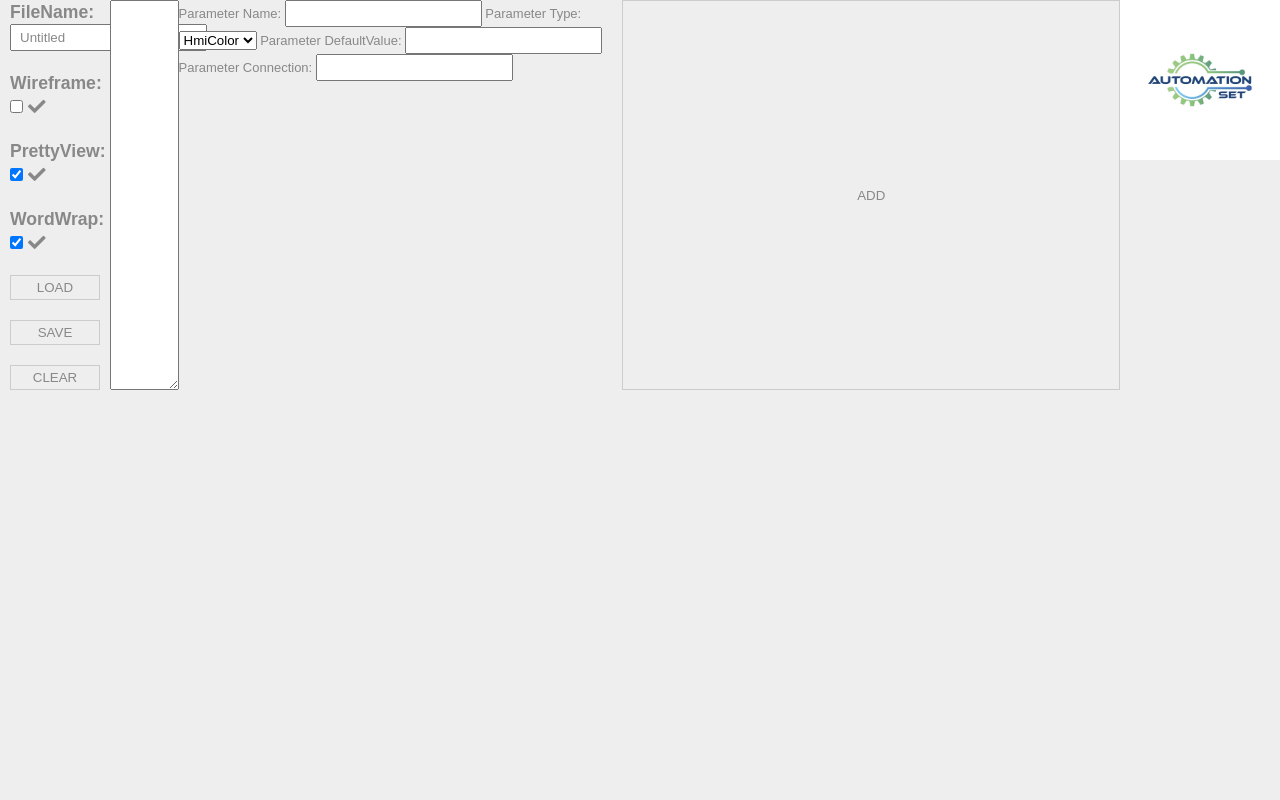
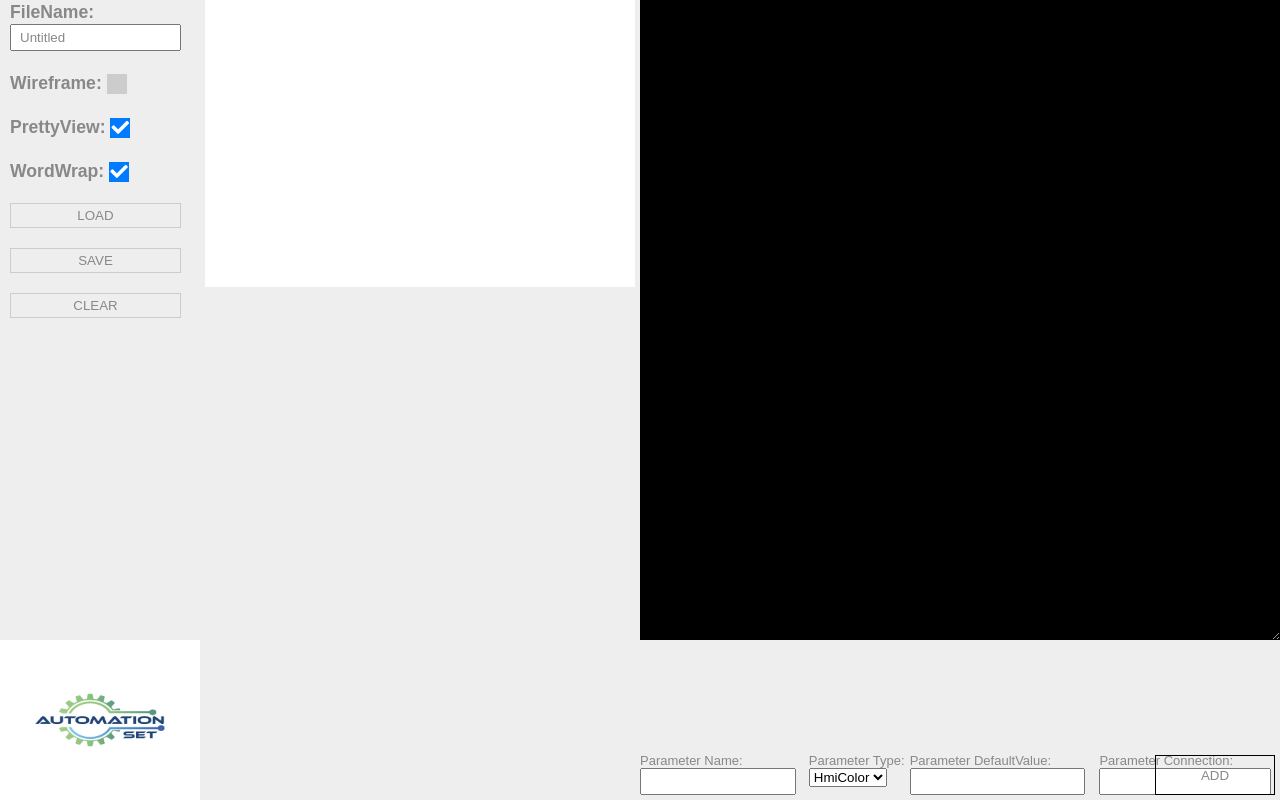
Before and after one commit to mrwan84/SVGHMIC, a website: page index.html in a window 1280 px wide. Drawn offline with Linux system fonts and the light colour scheme.

Commit message:
Update style.css

```diff
--- a/Style/style.css
+++ b/Style/style.css
@@ -1,17 +1,22 @@
+/* General Reset and Box Sizing */
 * {
   box-sizing: border-box;
   margin: 0;
   padding: 0;
 }
+
+/* Body Styles */
 body {
   color: #888;
   background: #eee;
   font-family: sans-serif;
   font-size: 13px;
-  display: flex;
+  display: flex; /* Sets the body to be a flex container */
 }
+
+/* Button Styles */
 button {
-  width: 100%;
+  width: 95%;
   color: #888;
   background-color: transparent;
   border: 1px solid #ccc;
@@ -20,16 +25,22 @@ button {
   cursor: pointer;
   outline: none;
 }
+
+/* Button Hover Effect */
 button:hover {
   color: #fff;
   border: transparent;
   background-color: #999;
 }
+
+/* Input Field Styles */
 input {
   color: #888;
   padding: 4px 8px;
+  width: 95%;
 }
 
+/* Toolbar Styles */
 .tools {
   font-size: 1.1rem;
   font-weight: bold;
@@ -37,28 +48,122 @@ input {
   display: flex;
   flex-direction: column;
   gap: 20px;
-  width: 110px;
+  width: 200px;
   line-height: 24px;
   vertical-align: top;
+  z-index: 1;
+  position: relative;
 }
-.content {
+
+/* SVG Container Styles */
+.contentSvg {
+  position: fixed;
   display: flex;
   flex-direction: column;
-  gap: 50px;
+  gap: 10px;
+  width: calc(100% - 50% - 210px);
+  height: 100%;
+  top: 0;
+  left: 205px;
 }
+
+/* SVG Stage Styles */
 .stage {
   background: #fff;
 }
-.stage.wireframe * {
+
+/* Wireframe Mode Styles */
+.stage.wireframeID * {
   stroke: #000 !important;
   stroke-width: 1px !important;
   fill: transparent !important;
 }
-.textarea {
+
+/* Text Area Styles */
+#txtAreaID {
   padding: 10px;
-  color: #ffffff;
-  background-color: #000000;
-  border: 0px;
-  width: 700px;
-  height: 300px;
+  color: #fff;
+  background-color: #000;
+  border: 0;
+  width: 50%;
+  height: 80%;
+  position: fixed;
+  right: 0;
+  top: 0;
 }
+
+/* Image Styles */
+#automationSetImgID {
+  position: fixed;
+  left: 0;
+  bottom: 0;
+  width: 200px;
+  height: 160px;
+}
+
+/* Additional Parameters Form */
+.addParam {
+  position: fixed;
+  display: flex;
+  flex-direction: row;
+  gap: 5px;
+  bottom: 5px;
+  right: 0;
+  width: 50%;
+}
+
+/* Add Parameter Button */
+#addButtonID {
+  color: #888;
+  padding: 4px 8px;
+  height: 40px;
+  width: 120px;
+  position: absolute;
+  bottom: 5px;
+  right: 5px;
+  border: 1px solid #000;
+}
+
+/* Hide the default checkbox */
+.custom-checkbox input[type="checkbox"] {
+  display: none;
+}
+
+/* Create a custom square */
+.custom-checkbox .checkmark {
+  display: inline-block;
+  width: 20px;
+  height: 20px;
+  background-color: #ccc;
+  position: relative;
+  vertical-align: middle;
+  cursor: pointer;
+}
+
+/* Add the check icon */
+.custom-checkbox .fas {
+  position: absolute;
+  top: 50%;
+  left: 50%;
+  transform: translate(-50%, -50%);
+  color: transparent;
+}
+
+/* Show the check icon when the checkbox is Selected */
+.custom-checkbox input[type="checkbox"]:checked + .checkmark .fas {
+  color: white;
+}
+
+/* Change the background color when the checkbox is Selected */
+.custom-checkbox input[type="checkbox"]:checked + .checkmark {
+  background-color: #007bff;
+}
+
+.txtAreaID {
+	padding: 10px;
+	color: #ffffff;
+	background-color: #000000;
+	border: 0px;
+	width: 700px;
+	height: 300px;
+}
```
